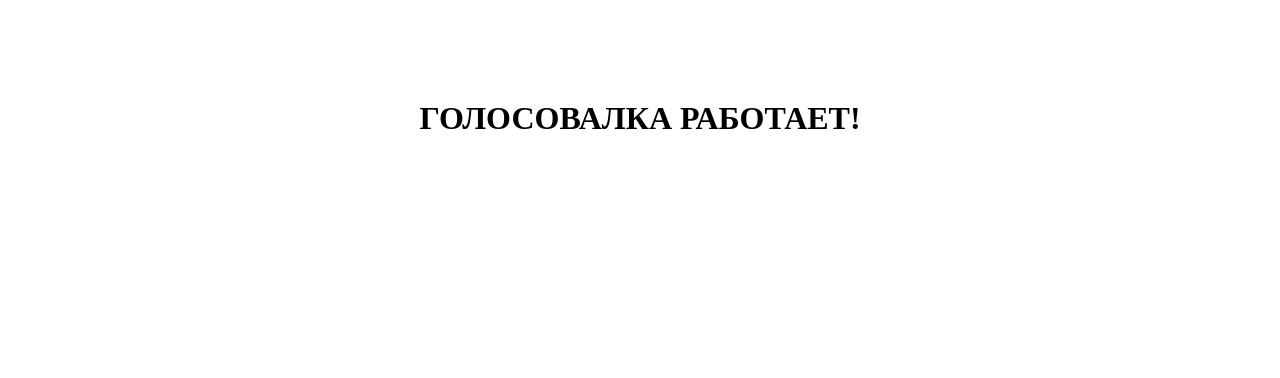
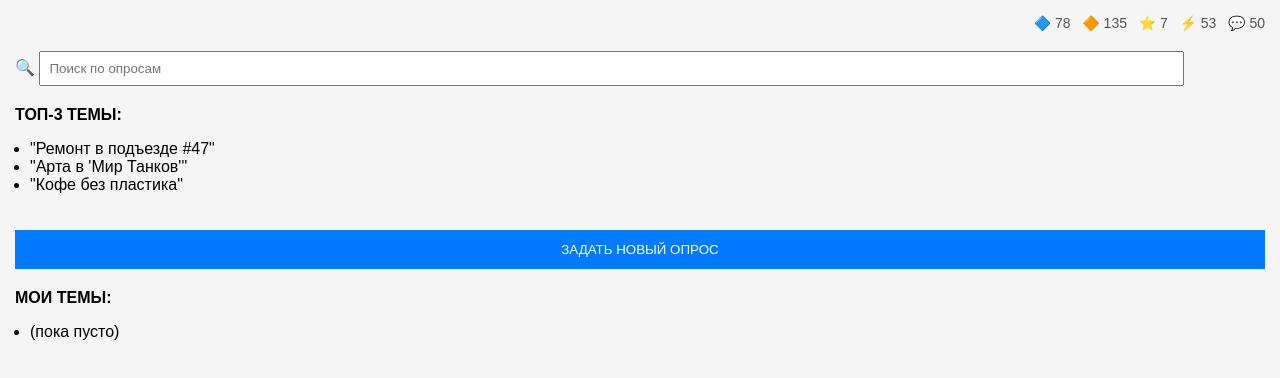
Before and after one commit to Aleksandr7023/golosovalka2, a React (Vite) app: page / in a window 1280 px wide. Shown: the top 378 px of the page. Built offline with nearby package versions, Linux system fonts and the light colour scheme.

Commit message:
Add full App.jsx

```diff
--- /dev/null
+++ b/src/App.jsx
@@ -0,0 +1,35 @@
+import React from 'react'
+
+export default function App() {
+  return (
+    <div style={{ padding: '15px', fontFamily: 'Arial, sans-serif' }}>
+      <div style={{ textAlign: 'right', fontSize: '14px', color: '#555' }}>
+        🔷 78 &nbsp; 🔶 135 &nbsp; ⭐ 7 &nbsp; ⚡ 53 &nbsp; 💬 50
+      </div>
+
+      <div style={{ marginTop: '20px' }}>
+        🔍 <input type="text" placeholder="Поиск по опросам" style={{ width: '90%', padding: '8px' }} />
+      </div>
+
+      <div style={{ marginTop: '20px' }}>
+        <strong>ТОП-3 ТЕМЫ:</strong>
+        <ul style={{ paddingLeft: '15px' }}>
+          <li>"Ремонт в подъезде #47"</li>
+          <li>"Арта в 'Мир Танков'"</li>
+          <li>"Кофе без пластика"</li>
+        </ul>
+      </div>
+
+      <button style={{ width: '100%', padding: '12px', background: '#007bff', color: 'white', border: 'none', marginTop: '20px' }}>
+        ЗАДАТЬ НОВЫЙ ОПРОС
+      </button>
+
+      <div style={{ marginTop: '20px' }}>
+        <strong>МОИ ТЕМЫ:</strong>
+        <ul style={{ paddingLeft: '15px' }}>
+          <li>(пока пусто)</li>
+        </ul>
+      </div>
+    </div>
+  )
+}
--- /dev/null
+++ b/src/index.css
@@ -0,0 +1,4 @@
+body {
+  margin: 0;
+  background: #f5f5f5;
+}
--- a/src/main.jsx
+++ b/src/main.jsx
@@ -1,8 +1,10 @@
 import React from 'react'
 import ReactDOM from 'react-dom/client'
+import App from './App.jsx'
+import './index.css'
 
 ReactDOM.createRoot(document.getElementById('root')).render(
-  <h1 style={{ textAlign: 'center', marginTop: '100px' }}>
-    ГОЛОСОВАЛКА РАБОТАЕТ!
-  </h1>
+  <React.StrictMode>
+    <App />
+  </React.StrictMode>
 )
```
Also changed, not shown: 4 other files (tests, documents, lock files or other folders).
